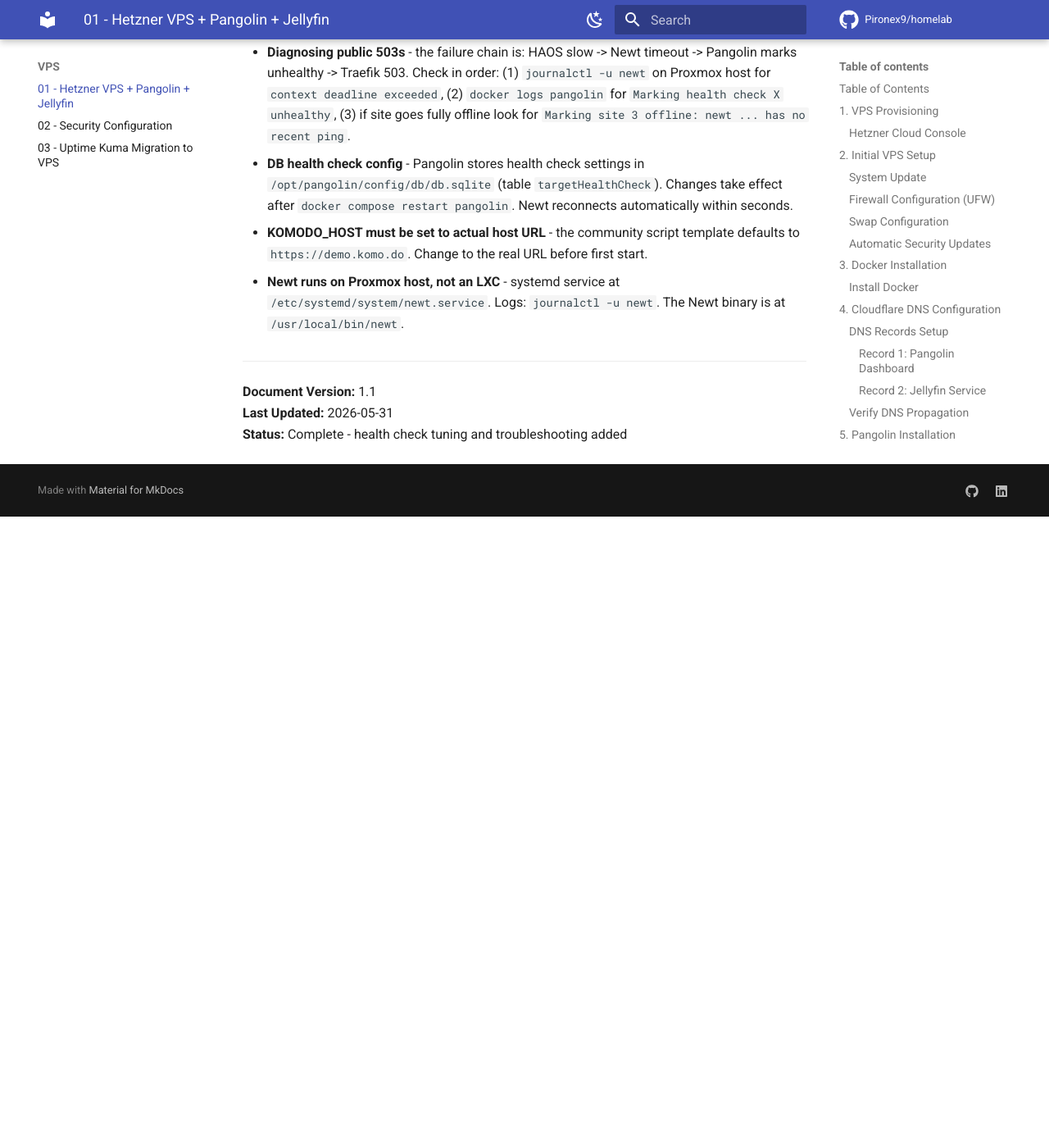
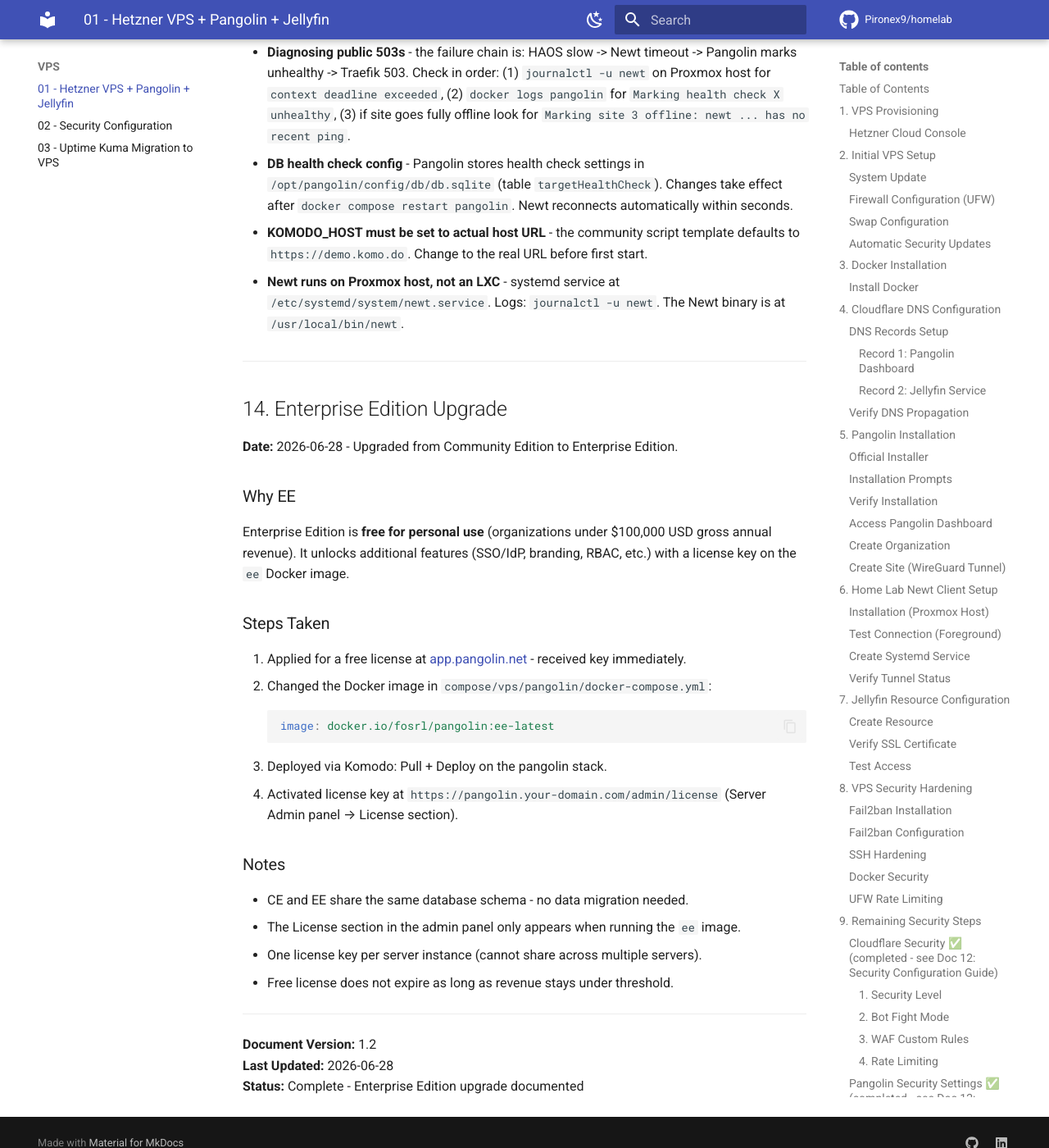
Before and after one commit to Pironex9/homelab, an MkDocs documentation site: the page built from docs/vps/01_Hetzner_VPS_Pangolin_Jellyfin_Setup.md, in a window 1280 px wide and 1400 px high, scrolled down 24260 px. Shown: the whole window at 82% size. Built offline with MkDocs 1.6.1 and Material for MkDocs 9.7.7, drawn with Linux system fonts in a browser that asks for light colours; comment, search, counter and statistics services are not loaded; before the commit the page ends 24890 px from its top, so only the background shows below that.

Commit message:
docs(pangolin): document Enterprise Edition upgrade (2026-06-28)

````diff
--- a/docs/vps/01_Hetzner_VPS_Pangolin_Jellyfin_Setup.md
+++ b/docs/vps/01_Hetzner_VPS_Pangolin_Jellyfin_Setup.md
@@ -1207,6 +1207,33 @@
 
 ---
 
-**Document Version:** 1.1
-**Last Updated:** 2026-05-31
-**Status:** Complete - health check tuning and troubleshooting added
+## 14. Enterprise Edition Upgrade
+
+**Date:** 2026-06-28 - Upgraded from Community Edition to Enterprise Edition.
+
+### Why EE
+
+Enterprise Edition is **free for personal use** (organizations under $100,000 USD gross annual revenue). It unlocks additional features (SSO/IdP, branding, RBAC, etc.) with a license key on the `ee` Docker image.
+
+### Steps Taken
+
+1. Applied for a free license at [app.pangolin.net](https://app.pangolin.net/) - received key immediately.
+2. Changed the Docker image in `compose/vps/pangolin/docker-compose.yml`:
+   ```yaml
+   image: docker.io/fosrl/pangolin:ee-latest
+   ```
+3. Deployed via Komodo: Pull + Deploy on the pangolin stack.
+4. Activated license key at `https://pangolin.your-domain.com/admin/license` (Server Admin panel → License section).
+
+### Notes
+
+- CE and EE share the same database schema - no data migration needed.
+- The License section in the admin panel only appears when running the `ee` image.
+- One license key per server instance (cannot share across multiple servers).
+- Free license does not expire as long as revenue stays under threshold.
+
+---
+
+**Document Version:** 1.2
+**Last Updated:** 2026-06-28
+**Status:** Complete - Enterprise Edition upgrade documented
````
